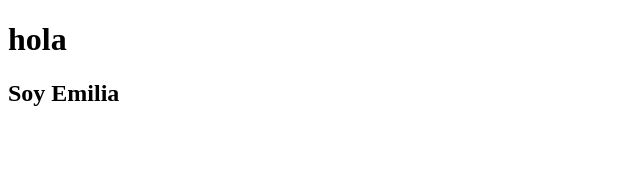
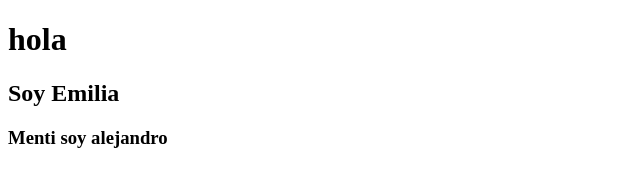
Before and after one commit to Emilia1103/Hoja2, a plain HTML site: page index.html in a window 1280 px wide. Shown: the whole page, without its empty margins (0-640 px from the left). Drawn offline with Linux system fonts and the light colour scheme.

Commit message:
agregue un h3

```diff
--- a/index.html
+++ b/index.html
@@ -9,5 +9,6 @@
 <body>
     <H1>hola</H1>
     <h2>Soy Emilia</h2>
+    <h3>Menti soy alejandro</h3>
 </body>
 </html>
```
